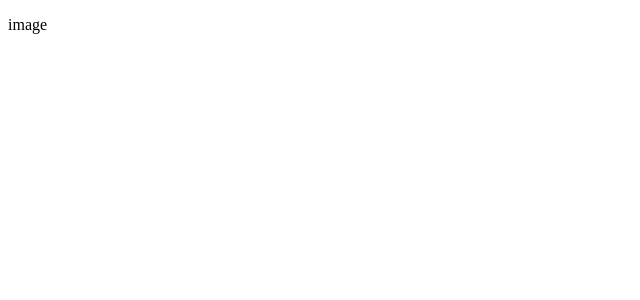
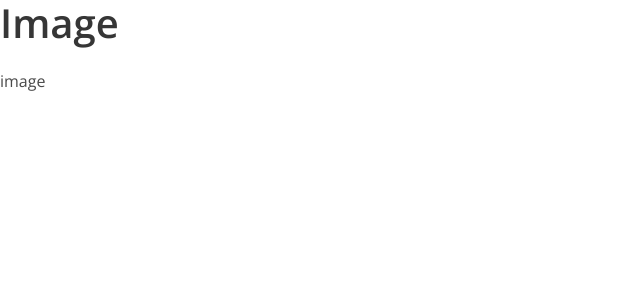
Before and after one commit to potchangelo/react-horizontal-static-masonry-layout, a React (Vite) app: page / in a window 1280 px wide. Shown: the top 300 px of the page, without its empty margins (0-640 px from the left). Built offline with nearby package versions, Linux system fonts and the light colour scheme.

Commit message:
Setup Bulma and Sass

```diff
--- a/package.json
+++ b/package.json
@@ -13,6 +13,7 @@
     "react": "^18.2.0",
     "react-dom": "^18.2.0",
     "react-router-dom": "^6.4.0",
+    "sass": "^1.54.9",
     "uuid": "^9.0.0"
   },
   "devDependencies": {
--- /dev/null
+++ b/src/css/global.scss
@@ -0,0 +1,2 @@
+@import './vars';
+@import 'bulma/bulma.sass';
--- /dev/null
+++ b/src/css/vars.scss
@@ -0,0 +1,15 @@
+@import url('https://fonts.googleapis.com/css?family=Open+Sans:400,600&display=swap');
+
+@import 'bulma/sass/utilities/initial-variables';
+
+// Font
+$family-sans-serif: 'Open Sans', sans-serif;
+$weight-light: 400;
+$weight-medium: 600;
+$weight-semibold: 600;
+$weight-bold: 600;
+
+@import 'bulma/sass/utilities/functions';
+@import 'bulma/sass/utilities/derived-variables';
+@import 'bulma/sass/utilities/mixins.sass';
+@import 'bulma/sass/utilities/controls.sass';
--- a/src/main.jsx
+++ b/src/main.jsx
@@ -2,6 +2,7 @@
 import ReactDOM from 'react-dom/client';
 import { BrowserRouter } from 'react-router-dom';
 import App from './App';
+import './css/global.scss';
 
 ReactDOM.createRoot(document.getElementById('root')).render(
   <React.StrictMode>
--- a/src/pages/_Image.jsx
+++ b/src/pages/_Image.jsx
@@ -1,5 +1,10 @@
 function _Image() {
-  return <p>image</p>;
+  return (
+    <>
+      <h2 className="title is-2">Image</h2>
+      <p>image</p>
+    </>
+  );
 }
 
 export default _Image;
```
Also changed, not shown: 1 other file (tests, documents, lock files or other folders).
